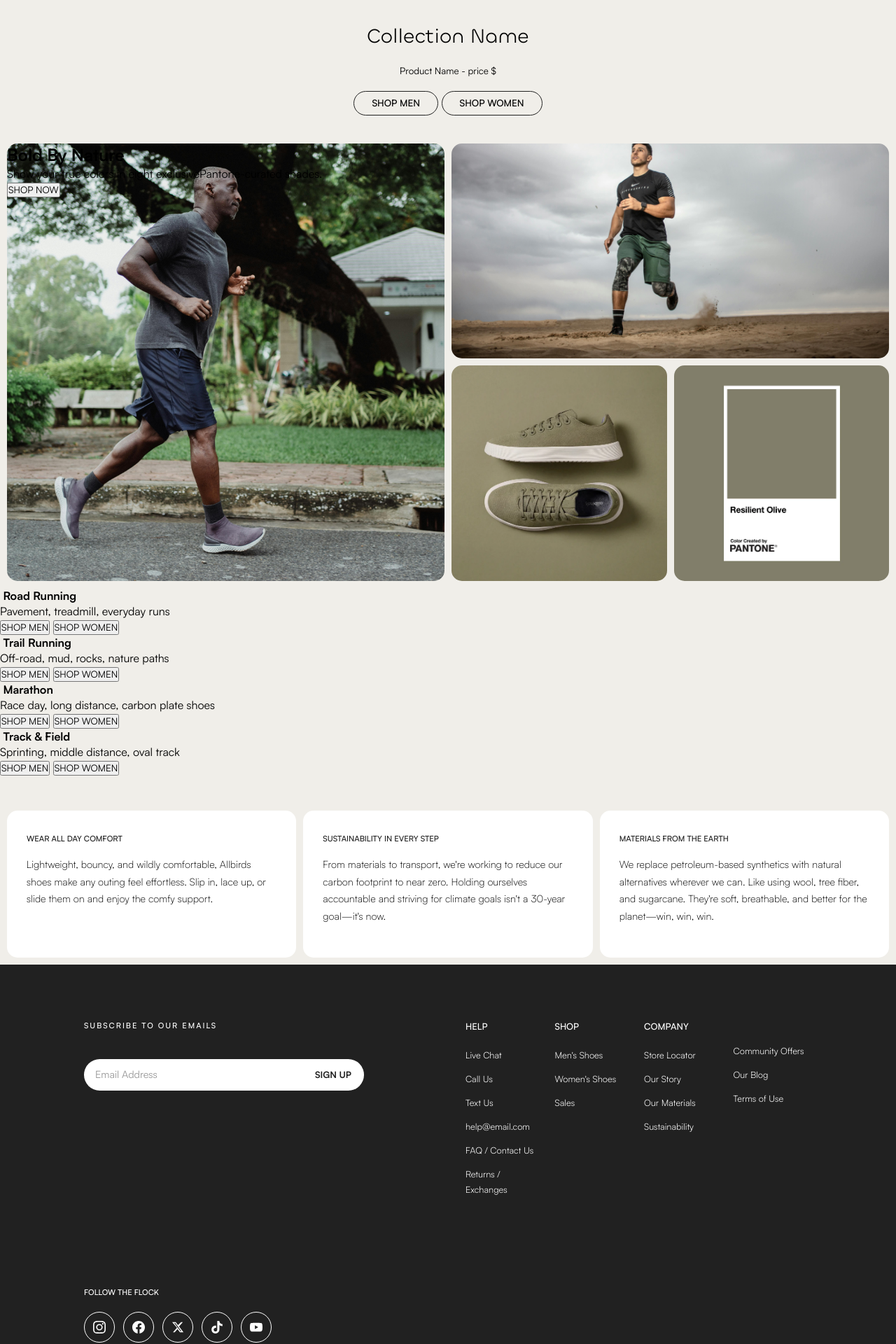
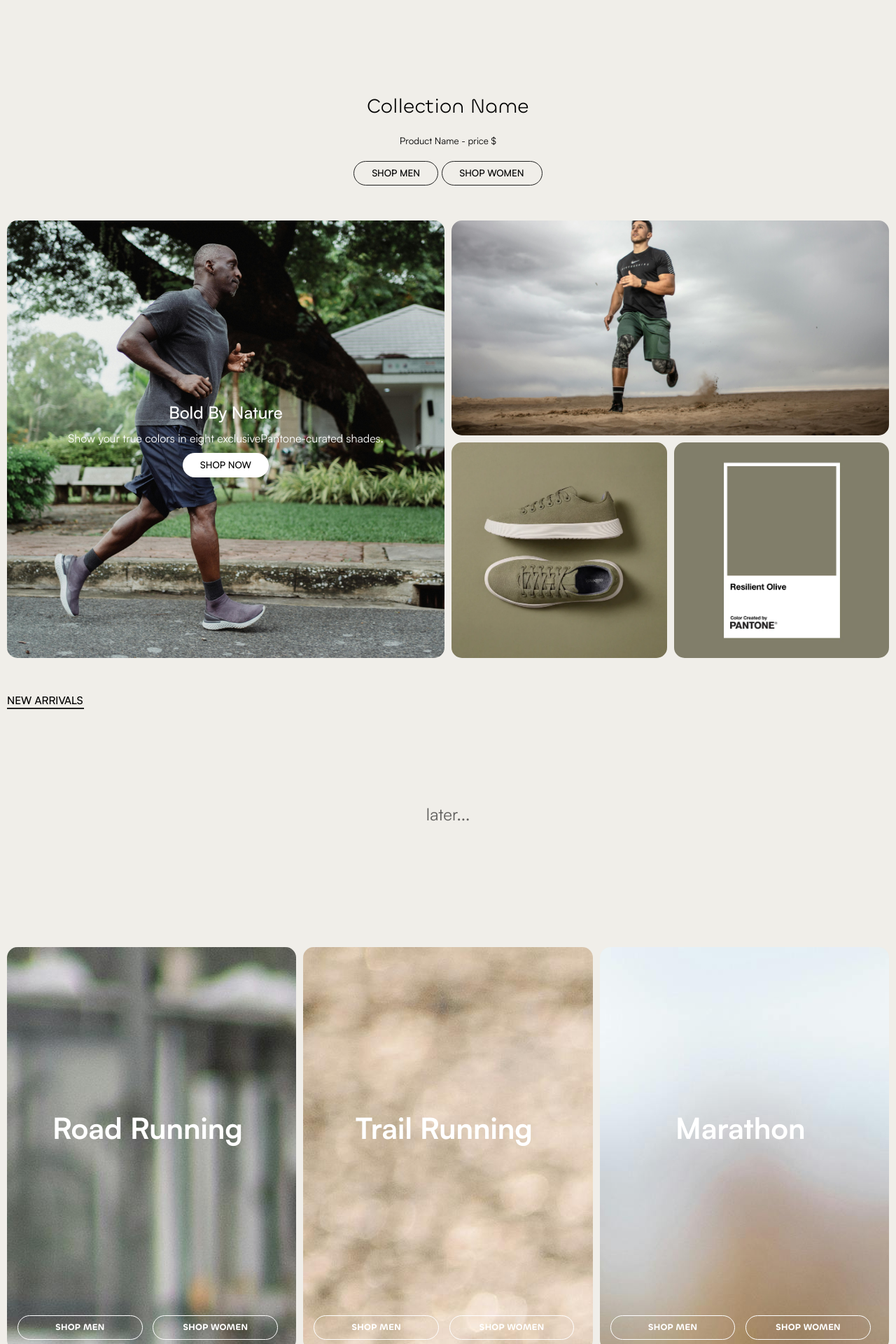
Before and after one commit to yass-gr/Running-shoes-ecom-website, a PHP site: page / in a window 1280 px wide. Shown: the part 1520-3440 px from the top of the page at 70% size. Run offline with PHP 8.4, Linux system fonts and the light colour scheme.

Commit message:
second categories section

```diff
--- a/public/css/main.css
+++ b/public/css/main.css
@@ -5,6 +5,8 @@
 @import "src/categoriesSection.css";
 @import "src/newArrivalsSection.css";
 @import "src/specialCollectionsection.css";
+@import "src/newarrivals2Section.css";
+@import "src/categories2Section.css";
 
 :root {
   --main-bg-clr: #f0eee9;
--- /dev/null
+++ b/public/css/src/categories2Section.css
@@ -0,0 +1,89 @@
+#categories2 {
+  height: 45vw;
+  display: grid;
+  grid-template-columns: repeat(3, 1fr);
+  gap: 10px;
+  padding-inline: 10px;
+  margin-top: 40px;
+
+  .category {
+    border-radius: 15px;
+
+    position: relative;
+    overflow: hidden;
+
+    .img1 {
+      object-fit: cover;
+      width: 110%;
+      position: absolute;
+      top: -55px;
+      transition: 0.6s ease-in-out;
+    }
+    .img2 {
+      object-fit: cover;
+      width: 250%;
+      position: absolute;
+      top: 0px;
+      left: -200px;
+      transition: 0.6s ease-in-out;
+    }
+    .img3 {
+      object-fit: cover;
+      width: 120%;
+      position: absolute;
+      top: 0px;
+      left: -40px;
+      transition: 0.6s ease-in-out;
+    }
+
+    h1 {
+      position: absolute;
+      top: 18vw;
+      font-size: 2.6rem;
+      text-align: center;
+      display: flex;
+      justify-content: center;
+      width: 90%;
+      margin-inline: 15px;
+      color: white;
+    }
+
+    .btns {
+      width: 90%;
+      display: flex;
+      justify-content: space-between;
+      position: absolute;
+      bottom: 15px;
+      margin-inline: 15px;
+
+      button {
+        background: none;
+        border: 1px solid white;
+        border-radius: 50px;
+        padding-inline: 20px;
+        height: 35px;
+        font-size: 0.8rem;
+        font-family: "chillax", sans-serif;
+        color: white;
+        font-weight: 600;
+        display: flex;
+        align-items: center;
+        transition: 0.2s ease-in-out;
+        width: 48%;
+        justify-content: center;
+      }
+
+      button:hover {
+        background-color: white;
+        color: var(--sec-bg-clr);
+      }
+    }
+  }
+  .category:hover {
+    .img1,
+    .img2,
+    .img3 {
+      scale: 1.1;
+    }
+  }
+}
--- a/public/css/src/newArrivalsSection.css
+++ b/public/css/src/newArrivalsSection.css
@@ -1,4 +1,5 @@
 #new-arrivals {
+  margin-bottom: 40px;
   display: flex;
   flex-direction: column;
   justify-content: center;
@@ -11,7 +12,7 @@
     font-weight: 500;
   }
   .content {
-    height: 300px;
+    height: 400px;
     display: flex;
     justify-content: center;
     align-items: center;
--- /dev/null
+++ b/public/css/src/newarrivals2Section.css
@@ -0,0 +1,22 @@
+.newArrivals2 {
+  margin-top: 40px;
+  display: flex;
+  flex-direction: column;
+  justify-content: center;
+  .title {
+    font-size: 0.95rem;
+    text-align: left;
+    border-bottom: 2px solid var(--sec-bg-clr);
+    width: 110px;
+    margin-left: 10px;
+    font-weight: 500;
+  }
+  .content {
+    height: 300px;
+    display: flex;
+    justify-content: center;
+    align-items: center;
+    opacity: 0.6;
+    font-size: 1.5rem;
+  }
+}
--- a/public/css/src/specialCollectionsection.css
+++ b/public/css/src/specialCollectionsection.css
@@ -14,9 +14,37 @@
     grid-area: left;
     aspect-ratio: 1;
     background-position: center;
-
     background-size: cover;
     background-repeat: no-repeat;
+
+    display: flex;
+    justify-content: center;
+    align-items: center;
+    flex-direction: column;
+    gap: 10px;
+    h1 {
+      color: white;
+      font-weight: 500;
+    }
+    p {
+      color: white;
+      padding-inline: 20px;
+      text-align: center;
+    }
+    button {
+      padding-inline: 25px;
+      height: 35px;
+      border-radius: 50px;
+      background: white;
+      border: none;
+      font-weight: 500;
+      transition: 0.2s ease-in-out;
+      cursor: pointer;
+    }
+    button:hover {
+      background-color: var(--sec-bg-clr);
+      color: var(--main-bg-clr);
+    }
   }
   div:nth-child(2) {
     background: url("../../assets/images/grid3.jpg");
--- a/public/index.html
+++ b/public/index.html
@@ -141,35 +141,38 @@
         <div></div>
         <div></div>
       </section>
+      <section class="newArrivals2">
+        <h2 class="title">NEW ARRIVALS</h2>
+        <div class="content">later...</div>
+      </section>
 
-      <section id="categories">
+      <section id="categories2">
         <div class="category">
-          <img src="" alt="" />
-          <strong>Road Running</strong>
-          <p>Pavement, treadmill, everyday runs</p>
+          <img src="assets/images/c3.jpg" alt="" />
+          <h1>Road Running</h1>
+
+          <div class="btns">
             <button>SHOP MEN</button>
             <button>SHOP WOMEN</button>
           </div>
+        </div>
         <div class="category">
-          <img src="" alt="" />
-          <strong>Trail Running</strong>
-          <p>Off-road, mud, rocks, nature paths</p>
+          <img src="assets/images/c1.jpg" alt="" />
+          <h1>Trail Running</h1>
+
+          <div class="btns">
             <button>SHOP MEN</button>
             <button>SHOP WOMEN</button>
           </div>
+        </div>
         <div class="category">
-          <img src="" alt="" />
-          <strong>Marathon</strong>
-          <p>Race day, long distance, carbon plate shoes</p>
+          <img src="assets/images/c2.jpg" alt="" />
+          <h1>Marathon</h1>
+
+          <div class="btns">
             <button>SHOP MEN</button>
             <button>SHOP WOMEN</button>
           </div>
-        <div class="category">
-          <img src="" alt="" />
-          <strong>Track & Field</strong>
-          <p>Sprinting, middle distance, oval track</p>
-          <button>SHOP MEN</button>
-          <button>SHOP WOMEN</button>
         </div>
       </section>
       <section class="cards-section">
```
Also changed, not shown: public/assets/images/c1.jpg (added), public/assets/images/c2.jpg (added), public/assets/images/c3.jpg (added). Lines whose indentation alone changed are shown as unchanged.
